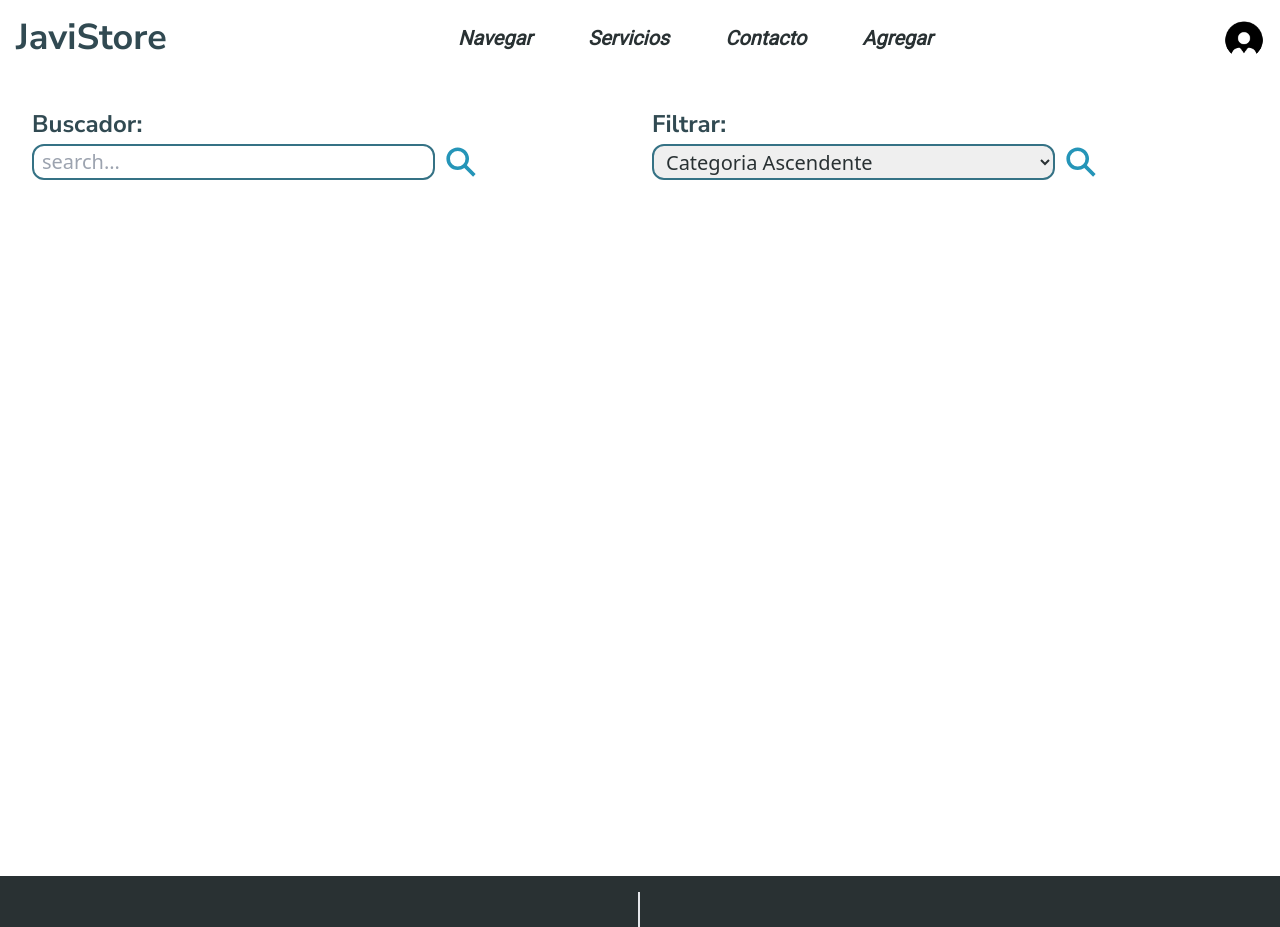
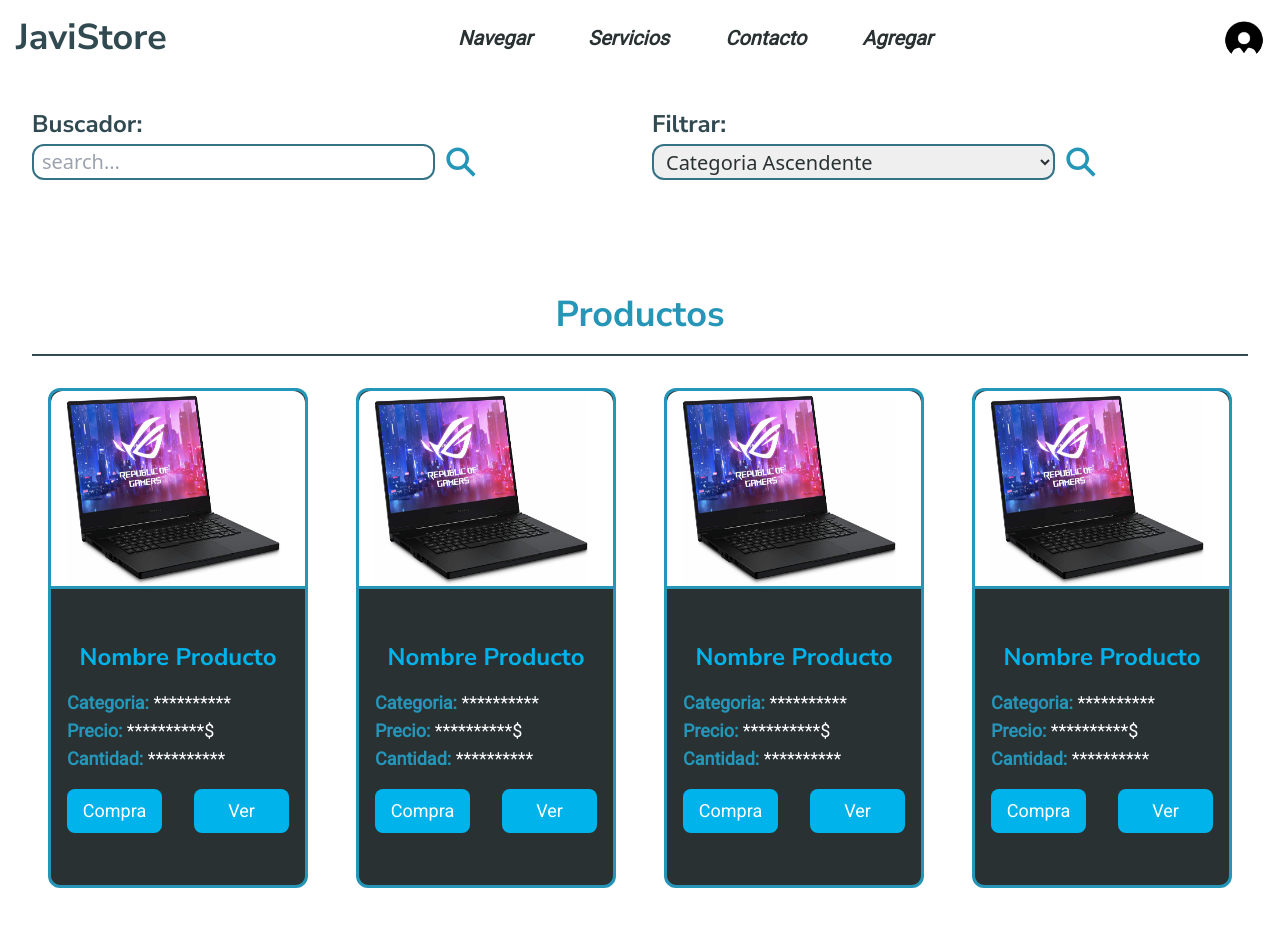
Before and after one commit to AnggeloHuz/Front-End-II-actividad-1.1, a React (Vite) app: page / in a window 1280 px wide. Shown: the top 927 px of the page. Built offline with nearby package versions, Linux system fonts and the light colour scheme.

Commit message:
Agregamos los Componentes Tarjeta y Titulo

```diff
--- a/src/App.jsx
+++ b/src/App.jsx
@@ -2,18 +2,38 @@ import Busqueda from "./components/Busqueda"
 import Filtrado from "./components/Filtrado"
 import Footer from "./components/Footer"
 import Nav from "./components/Nav"
+import Tarjeta from "./components/Tarjeta"
+import Titulo from "./components/Titulo"
 
 function App() {
 
   return (
     <>
       <Nav />
-      <main className="w-full h-[100vh] p-8">
+
+      <main className="w-full min-h-[100vh] p-8 flex flex-col gap-24">
+
         <div className="flex flex-col gap-6 md:flex-row">
           <Busqueda />
           <Filtrado />
         </div>
+
+        <section className="flex flex-col h-full">
+          <Titulo texto={"Productos"} />
+
+          <div className="h-full w-full flex flex-col md:grid-cols-2 md:grid lg:grid-cols-4 py-8 px-4 gap-12">
+            <Tarjeta />
+            <Tarjeta />
+            <Tarjeta />
+            <Tarjeta />
+            <Tarjeta />
+            <Tarjeta />
+            <Tarjeta />
+            <Tarjeta />
+          </div>
+        </section>
       </main>
+
       <Footer />
     </>
   )
--- /dev/null
+++ b/src/components/Tarjeta.jsx
@@ -0,0 +1,45 @@
+import imagen from '../assets/Producto-1.jpg'
+
+function Tarjeta() {
+
+    return (
+        <>
+            <article className="bg-opaco w-full h-[500px] border-[3px] border-primario rounded-xl">
+                <img src={imagen} alt="foto del articulo" className="w-full h-2/5 rounded-t-xl border-b-[3px] border-primario " />
+
+                <div className="w-full h-3/5 py-4 px-4 flex flex-col gap-4 justify-center">
+
+                    <h3 className='text-center text-2xl font-Nunito text-llamativo font-bold'>
+                        Nombre Producto
+                    </h3>
+
+                    <div className='flex flex-col'>
+                        <p className='text-lg font-Roboto text-blanco'>
+                            <b className='text-primario'>Categoria:</b> **********
+                        </p>
+
+                        <p className='text-lg font-Roboto text-blanco'>
+                            <b className='text-primario'>Precio:</b> **********$
+                        </p>
+
+                        <p className='text-lg font-Roboto text-blanco'>
+                            <b className='text-primario'>Cantidad:</b> **********
+                        </p>
+                    </div>
+
+                    <div className='flex gap-8'>
+                        <button className='w-full p-2 text-blanco text-lg font-Roboto bg-llamativo rounded-lg hover:bg-negro hover:text-llamativo transition-all duration-300'>
+                            Compra
+                        </button>
+
+                        <button className='w-full p-2 text-blanco text-lg font-Roboto bg-llamativo rounded-lg hover:bg-negro hover:text-llamativo transition-all duration-300'>
+                            Ver
+                        </button>
+                    </div>
+                </div>
+            </article>
+        </>
+    )
+}
+
+export default Tarjeta
--- /dev/null
+++ b/src/components/Titulo.jsx
@@ -0,0 +1,14 @@
+function Titulo({ texto }) {
+
+    return (
+        <>
+            <div className="h-[10vh] flex justify-center items-center border-b-2 border-secundario">
+                <h1 className="text-center text-4xl font-Nunito text-primario font-bold">
+                    {texto}
+                </h1>
+            </div>
+        </>
+    )
+}
+
+export default Titulo
```
Also changed, not shown: src/assets/Producto-1.jpg (added).
